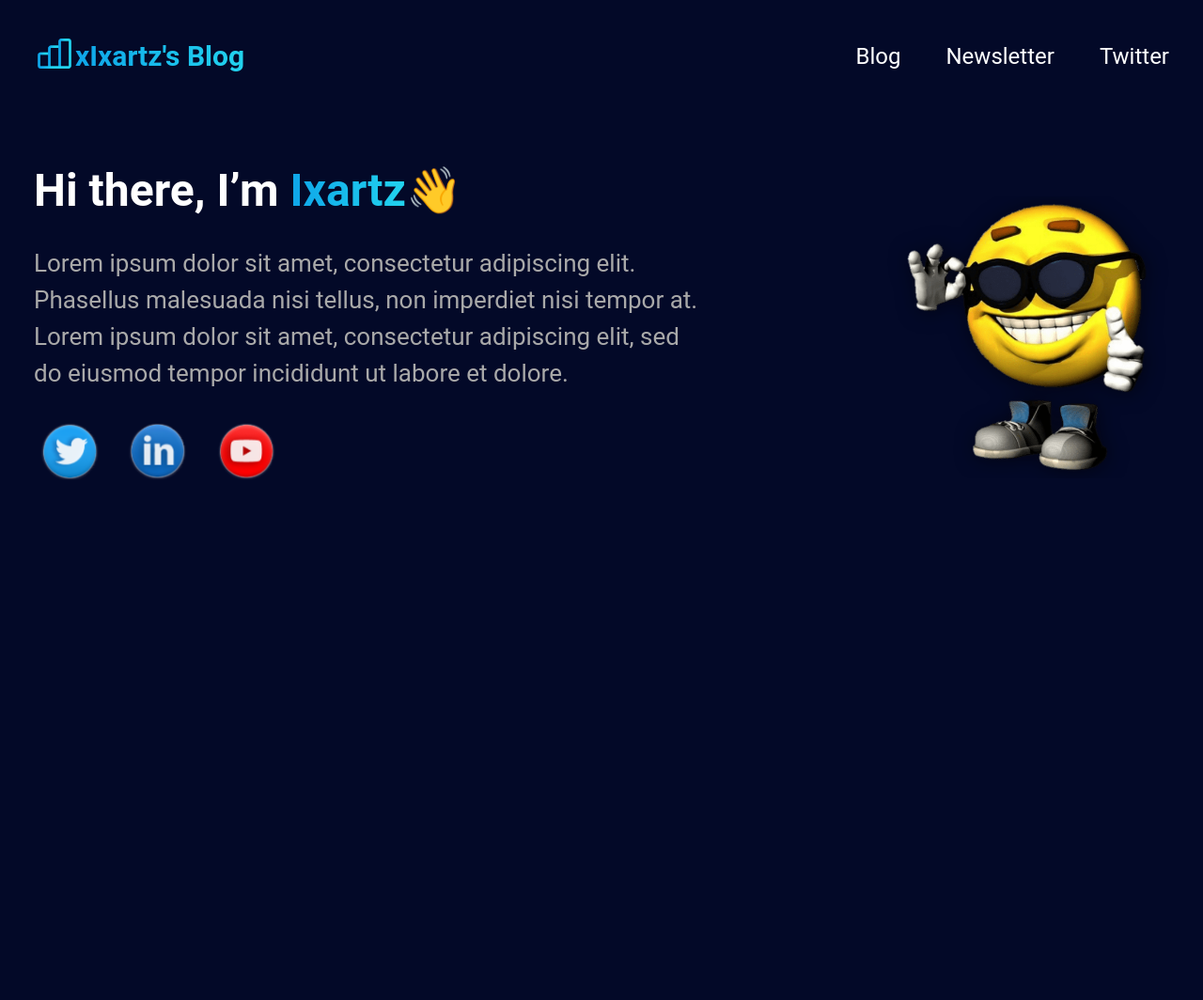
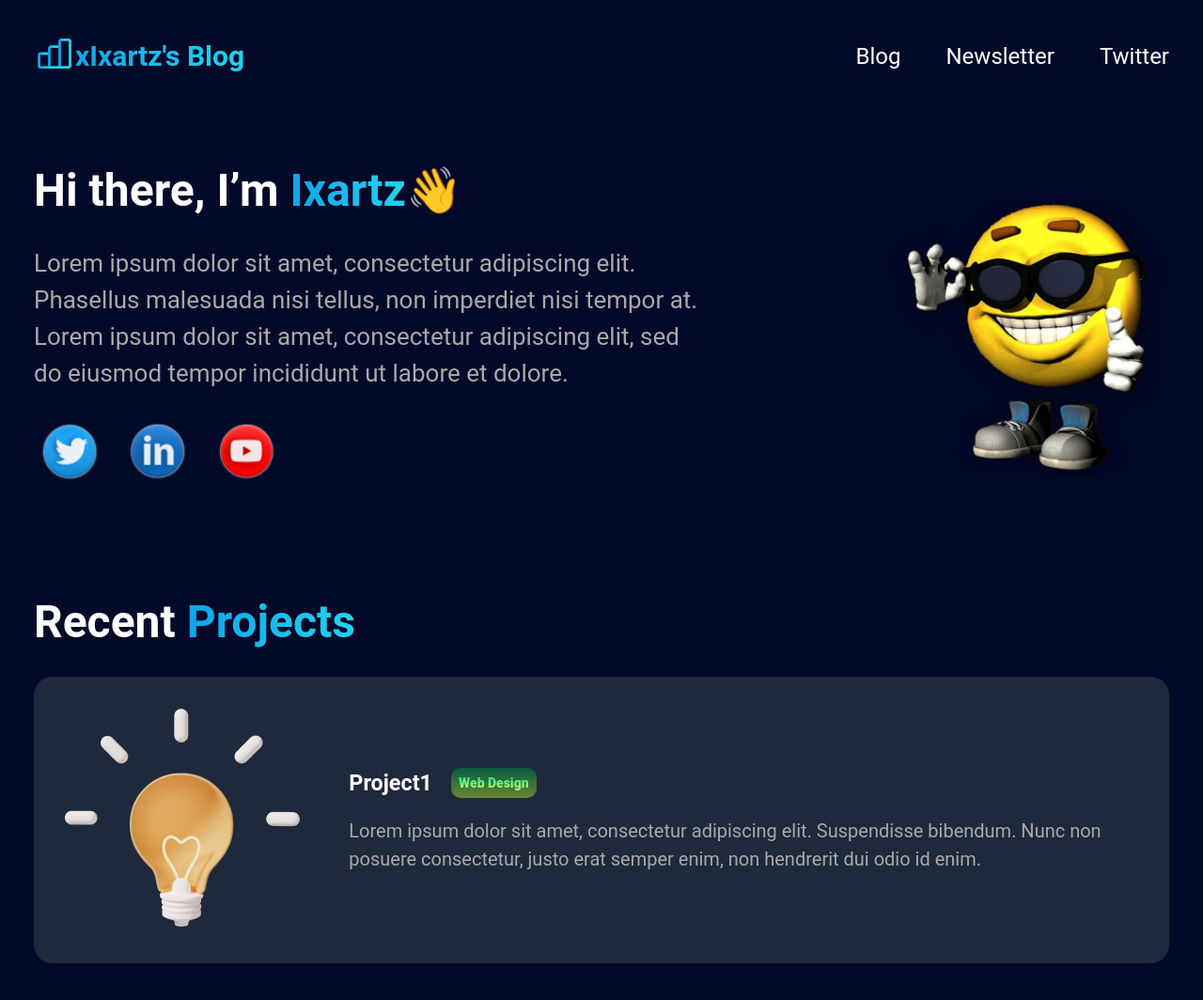
Before and after one commit to realPROGRAMMER2005/xIxartzs-blog-landing, a plain HTML site: page index.html in a window 1280 px wide. Shown: the whole page at 94% size. Drawn offline with Linux system fonts and the light colour scheme.

Commit message:
started section recent projects

```diff
--- a/index.html
+++ b/index.html
@@ -11,7 +11,7 @@ https://www.figma.com/design/jtA8IeNRQA7RRxWQK9Q7IX/Blog_LandingPage-(Community)
   <title>Ixartz’s Blog</title>
 </head>
 <body>
-  <header>
+    <header>
       <nav class="nav">
         <div class="wrapper">
         <div class="nav__inner">
@@ -19,19 +19,19 @@ https://www.figma.com/design/jtA8IeNRQA7RRxWQK9Q7IX/Blog_LandingPage-(Community)
             <span class="logo__icon">
               <img src="images/logo_icon.png">
             </span>
-            <span class="logo__title text-color_gradient text-family_bold">
+            <span class="logo__title highlight ">
               xIxartz's Blog
             </span>
           </div>
           <ul class="nav__links">
             <li class="nav__link">
-              <a href="#" class="text-color_white">Blog</a>
+              <a href="#">Blog</a>
             </li>
             <li class="nav__link">
-              <a href="#" class="text-color_white">Newsletter</a>
+              <a href="#">Newsletter</a>
             </li>
             <li class="nav__link">
-              <a href="#" class="text-color_white">Twitter</a>
+              <a href="#">Twitter</a>
             </li>
           </ul>
         </div>
@@ -39,12 +39,12 @@ https://www.figma.com/design/jtA8IeNRQA7RRxWQK9Q7IX/Blog_LandingPage-(Community)
       </nav>
     </header>
 
-    <div class="banner">
+    <section class="banner">
       <div class="wrapper">
         <div class="banner__inner">
           <div class="banner__text">
-            <h1 class="banner__title title text-color_white" >
-              Hi there, I’m <span class="text-color_gradient">Ixartz</span>👋
+            <h1 class="banner__title title" >
+              Hi there, I’m <span class="highlight ">Ixartz</span>👋
             </h1>
             <div class="banner__description text">
               Lorem ipsum dolor sit amet, consectetur adipiscing elit.
@@ -75,7 +75,53 @@ https://www.figma.com/design/jtA8IeNRQA7RRxWQK9Q7IX/Blog_LandingPage-(Community)
           </div>
         </div>
       </div>
-    </div>
+    </section>
+
+    <section class="recent-projects">
+      <div class="wrapper">
+
+        <div class="recent-projects__inner">
+
+          <h2 class="title recent-projects__title">
+            Recent
+            <span class="highlight ">Projects</span>
+          </h2>
+
+          <div class="recent-projects__cards">
+
+            <div class="project-card">
+              <div class="project-card__inner">
+
+                <div class="project-card__image">
+                  <img class="project-card__img" src="images/bulb.png">
+                </div>
+
+                <div class="project-card__right">
+                  <div class="project-card__title">
+                    <h3 class="project-card__name">Project1</h3>
+                    <div class="project-card__type label label_green">
+                      <div class="label__text">Web Design</div>
+                    </div>
+                  </div>
+
+                  <div class="project-card__text text">
+                    Lorem ipsum dolor sit amet, consectetur adipiscing elit. Suspendisse bibendum.
+                    Nunc non posuere consectetur, justo erat semper enim, non hendrerit dui odio id enim.
+                  </div>
+                </div>
+              </div>
+            </div>
+
+            </div>
+          </div>
+
+        </div>
+
+
+      </div>
+    </section>
+
+
 
 </body>
 </html>
--- a/style.css
+++ b/style.css
@@ -2,7 +2,7 @@
 	margin: 0;
 	padding: 0;
 	box-sizing: border-box;
-  color: darkgrey;
+  color: white;
   text-decoration: none;
 }
 
@@ -16,10 +16,13 @@ body {
 .title {
   margin-bottom: 1.5rem;
   font-size: 2.4rem;
+  color: white;
+  font-weight: 700;
 }
 
 .text {
   line-height: 1.5;
+  color: darkgrey;
 }
 
 
@@ -36,6 +39,7 @@ html {
 .logo {
   display: flex;
   align-items: center;
+  font-weight: 700;
 }
 
 .logo__icon img {
@@ -50,14 +54,11 @@ html {
   color: white;
 }
 
-.text-family_bold {
-  font-weight: 700;
-}
 
-.text-color_gradient {
+.highlight {
   background-image: linear-gradient(to left,#22D3EE, #0EA5E9);
-    color: transparent;
-    background-clip: text;
+  color: transparent;
+  background-clip: text;
 }
 
 .nav__inner {
@@ -115,6 +116,82 @@ html {
   height: 100%;
   object-fit: cover;
 }
+
+
+.recent-projects__inner {
+  margin: 4.5rem 0;
+
+}
+
+.recent-projects__title {
+  margin-top: 4.15rem;
+
+}
+
+
+.project-card {
+  background-color: #1E293B;
+  padding: 1.7rem 0.5rem;
+  border-radius: 1rem;
+}
+
+.project-card__inner {
+  display: flex;
+  align-items: center;
+
+  justify-content: space-evenly;
+  gap: 1.5rem;
+}
+
+.project-card__image {
+  min-height: 10rem;
+  min-width: 10rem;
+}
+
+.project-card__img {
+  width: 100%;
+  height: 100%;
+}
+
+.project-card__right {
+  max-width: 42rem;
+}
+
+.project-card__title {
+  margin-bottom: 1rem;
+  display: flex;
+  align-items: center;
+  gap: 1rem;
+
+}
+
+.project-card__type {
+  font-size: 0.7rem;
+}
+
+.label {
+  padding: 0.4rem;
+  border-radius: 0.5rem;
+}
+
+.label_green {
+  background-image: linear-gradient(to bottom, #075a3e, #698635);
+}
+
+.label_green > .label__text {
+  background-image: linear-gradient(to bottom, #14dd9a, #c9ff6b);
+  background-clip: text;
+  color: transparent;
+}
+
+.label__text {
+  font-weight: 800;
+  font-size: 0.7rem;
+}
+
+
+
+
 
 
 
```
Also changed, not shown: images/arrow.png (added), images/bulb.png (added), images/cup.png (added).
